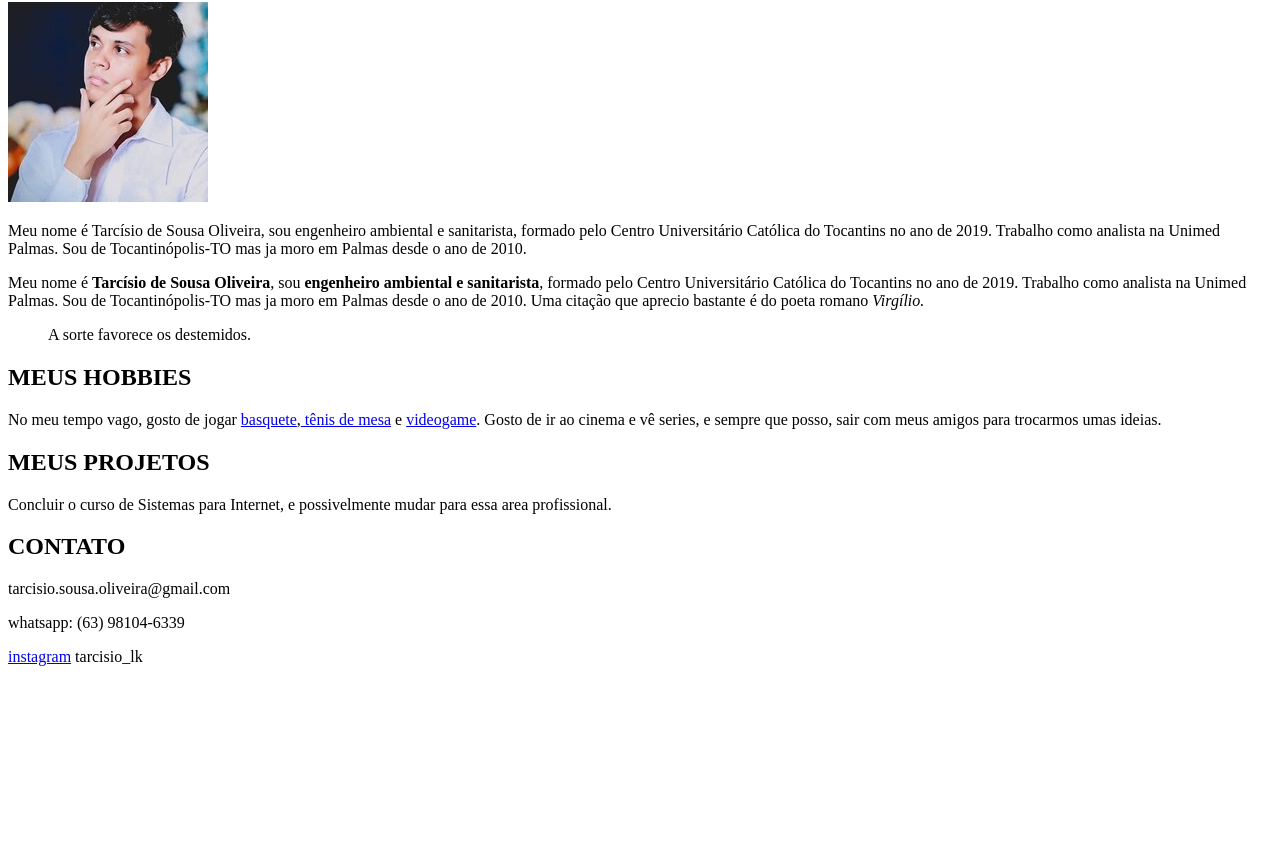
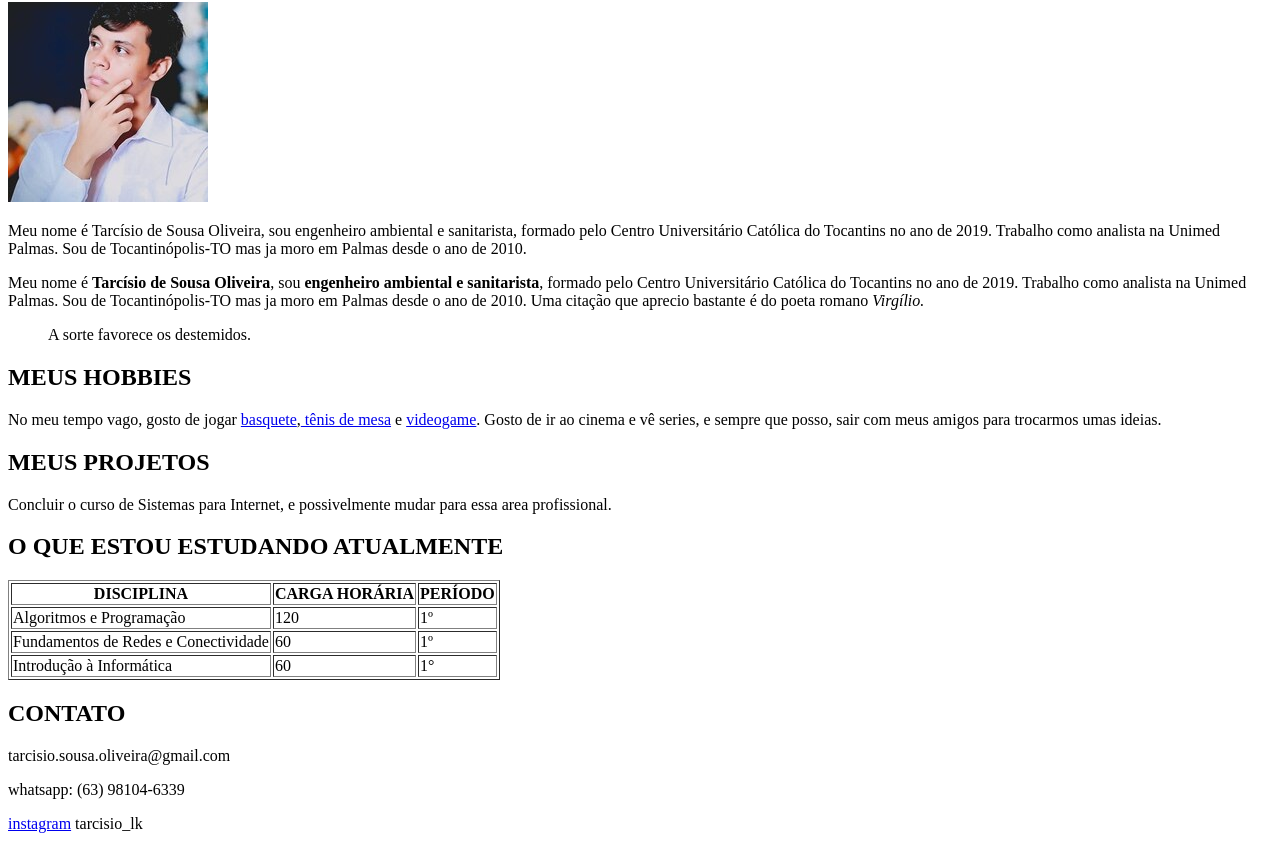
Before and after one commit to tarcisioasuos/5178, a plain HTML site: page index.html in a window 1280 px wide. Shown: the part 78-927 px from the top of the page. Before the commit the page ends 800 px from the top, so only its background shows below. Drawn offline with Linux system fonts and the light colour scheme.

Commit message:
Update index.html

```diff
--- a/index.html
+++ b/index.html
@@ -17,6 +17,29 @@
     <p>No meu tempo vago, gosto de jogar <a href="https://ge.globo.com/basquete/"> basquete</a>,<a href="https://www.infoescola.com/esportes/tenis-de-mesa/"> tênis de mesa</a> e <a href="https://www.tecmundo.com.br/voxel/260812-15-lancamentos-esperados-2023.htm"> videogame</a>. Gosto de ir ao cinema e vê series, e sempre que posso, sair com meus amigos para trocarmos umas ideias.</p>
     <h2>MEUS PROJETOS</h2>
     <p>Concluir o curso de Sistemas para Internet, e possivelmente mudar para essa area profissional.</p>
+    <h2>O QUE ESTOU ESTUDANDO ATUALMENTE</h2>
+    <table border="1">
+        <tr>
+            <th>DISCIPLINA</th>
+            <th>CARGA HORÁRIA</th>
+            <th>PERÍODO</th>
+        </tr>
+        <tr>
+            <td>Algoritmos e Programação</td>
+            <td>120</td>
+            <td>1º</td>
+        </tr>
+        <tr>
+            <td>Fundamentos de Redes e Conectividade</td>
+            <td>60</td>
+            <td>1º</td>
+        </tr>
+        <tr>
+            <td>Introdução à Informática</td>
+            <td>60</td>
+            <td>1°</td>
+        </tr>
+    </table>
     <h2>CONTATO</h2>
     <p>tarcisio.sousa.oliveira@gmail.com</p>
     <p>whatsapp: (63) 98104-6339</p>
```
